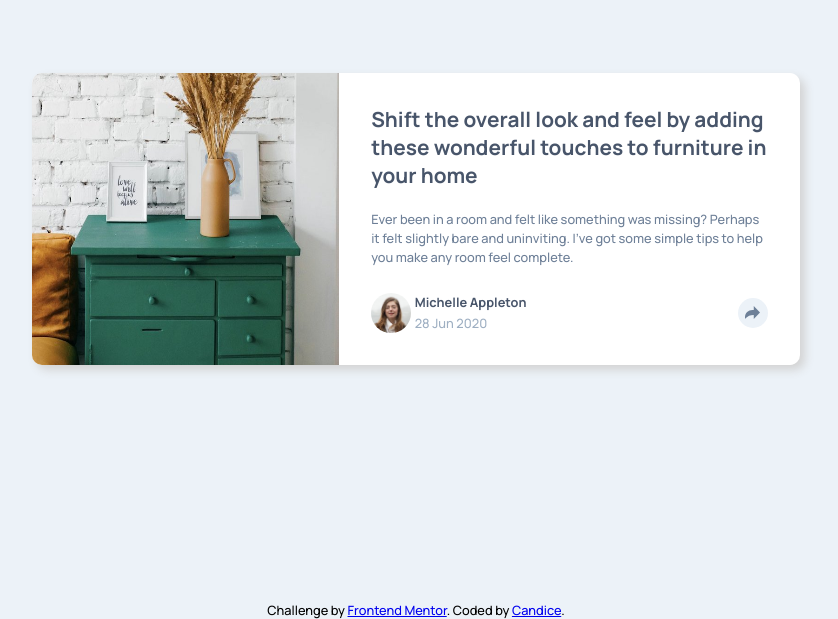
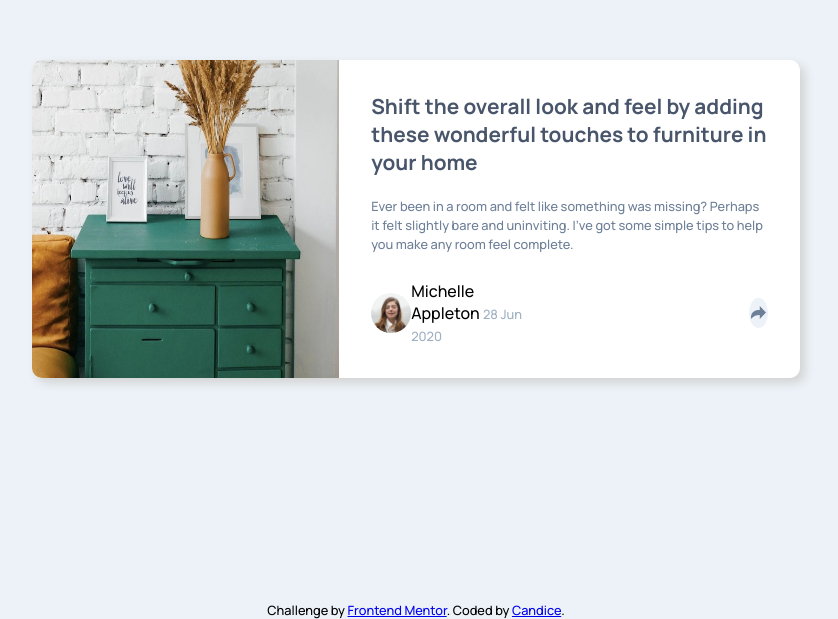
Before and after one commit to candicoded/article-preview-component-master, a plain HTML site: page index.html in a window 1280 px wide. Shown: the part 181-800 px from the top of the page, without its empty margins (224-1062 px from the left). Drawn offline with Linux system fonts and the light colour scheme.

Commit message:
Update index.html

```diff
--- a/index.html
+++ b/index.html
@@ -43,7 +43,7 @@
             class="avatar"
           />
           <span class="author-info">
-            <h2>Michelle Appleton</h2>
+            <span class="author-name">Michelle Appleton</span>
             <span class="date">28 Jun 2020</span>
           </span>
 
```
